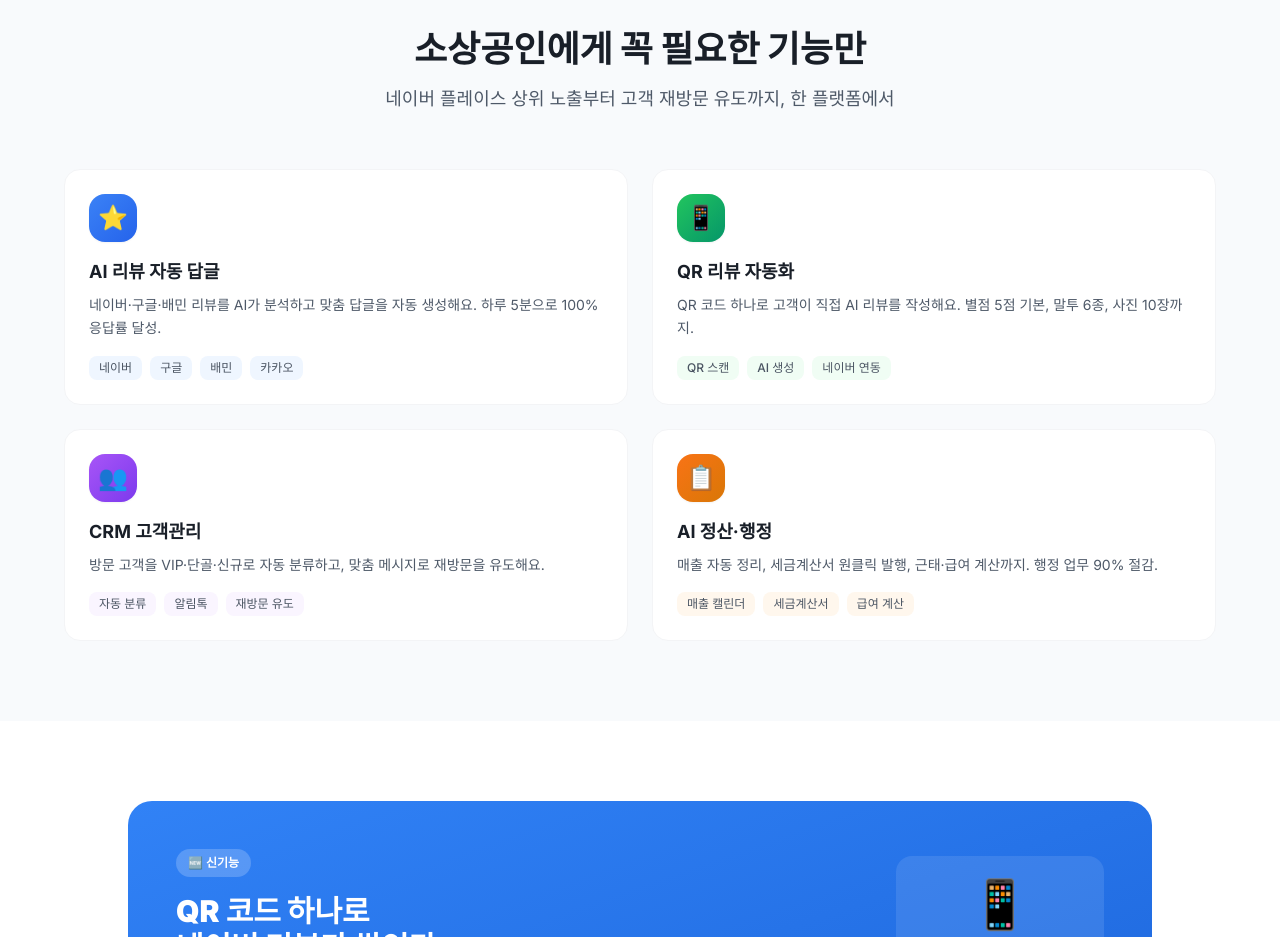
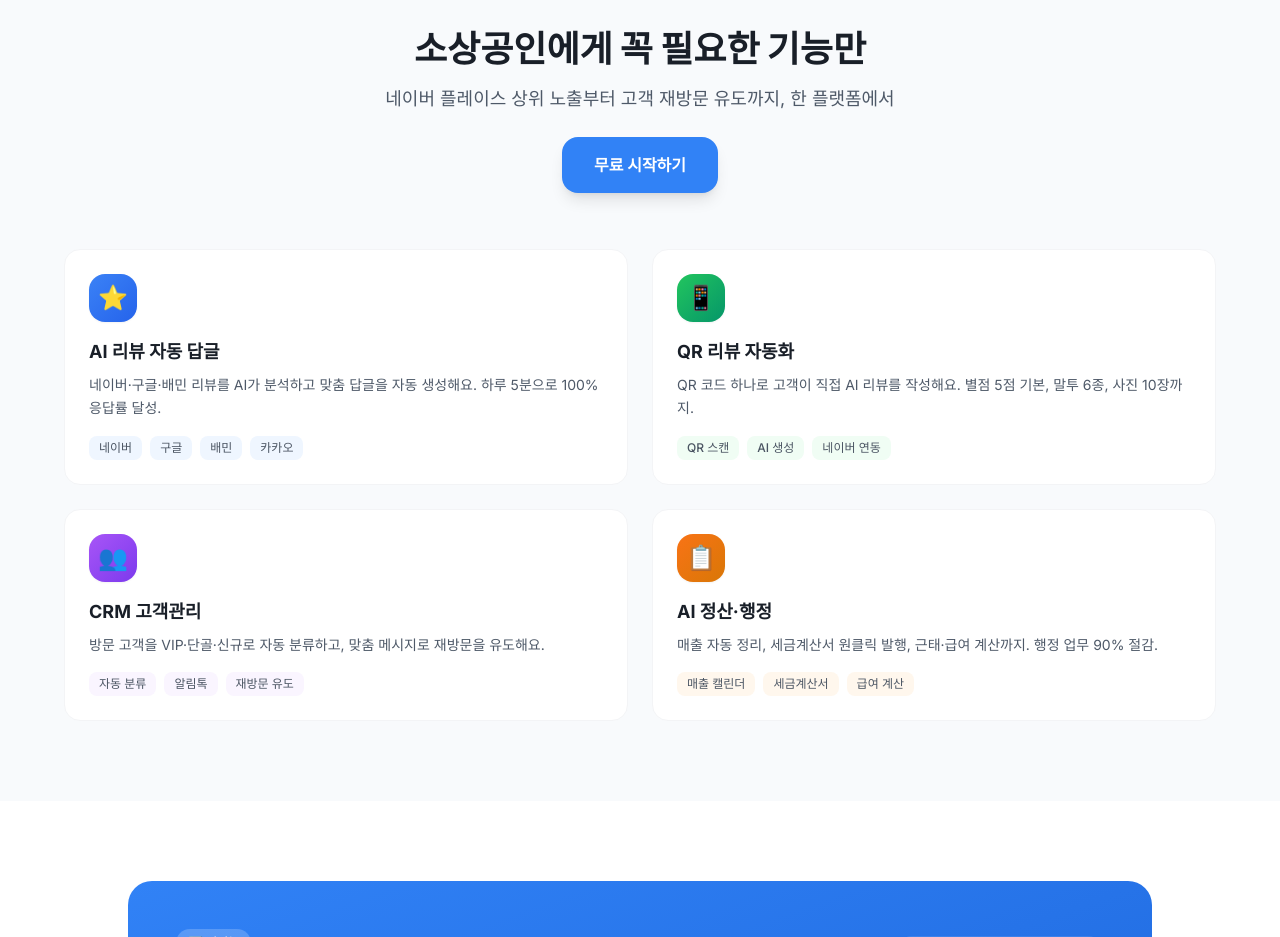
Before and after one commit to jty0221-del/localution, a Next.js app: page / in a window 1280 px wide. Shown: the part 800-1737 px from the top of the page. Built offline with nearby package versions, Linux system fonts and the light colour scheme; no server answers.

Commit message:
fix: restore hero 무료시작하기 button, keep header buttons hidden

```diff
--- a/app/page.tsx
+++ b/app/page.tsx
@@ -165,6 +165,7 @@ export default function LandingPage() {
             <p className="text-[#4E5968] text-base md:text-lg">
               네이버 플레이스 상위 노출부터 고객 재방문 유도까지, 한 플랫폼에서
             </p>
+            <a href="/login" className="inline-block mt-6 px-8 py-4 bg-[#3182F6] text-white text-base font-bold rounded-2xl hover:bg-[#1a6fd6] transition-all shadow-lg">무료 시작하기</a>
           </div>
           <div className="grid grid-cols-1 md:grid-cols-2 gap-6">
             {FEATURES.map(f => (
```
